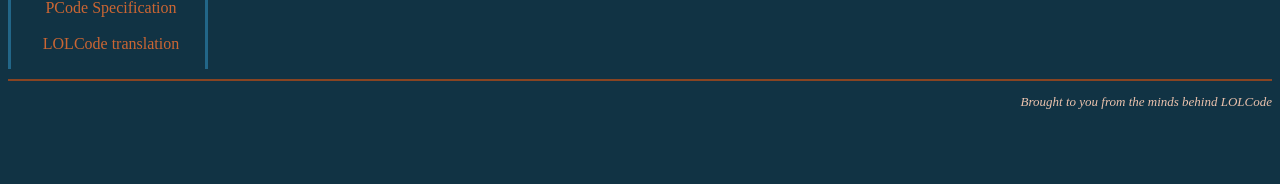
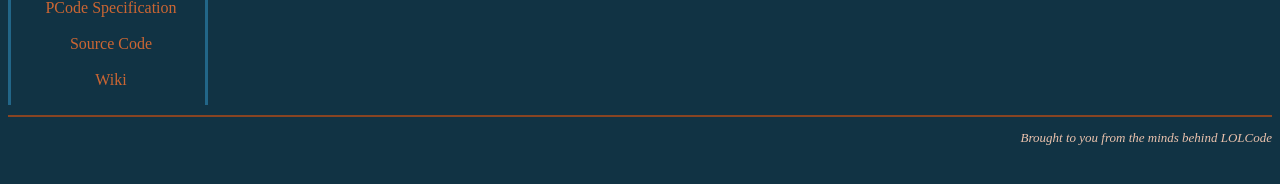
Before and after one commit to jsuereth/protocopter, a plain HTML site: page index.html in a window 1280 px wide. Shown: the part 230-414 px from the top of the page. Drawn offline with Linux system fonts and the light colour scheme.

Commit message:
Fixed up links

```diff
--- a/index.html
+++ b/index.html
@@ -12,8 +12,9 @@
 			<ul>
 				<li><a href="index.html">Home</a></li>
 				<li><a href="http://docs.google.com/Doc?docid=dfqn4jb_6d48f9cfr&hl=en&pli=1">Language Specification</a></li>
-				<li><a href="pcode.html">PCode Specification</a></li>
-				<li><a href="http://lolcode.com">LOLCode translation</a></li>
+				<li><a href="http://wiki.github.com/jsuereth/protocopter/protocopter-p-codes">PCode Specification</a></li>
+				<li><a href="http://github.com/jsuereth/protocopter/tree/master">Source Code</a></li>
+				<li><a href="http://wiki.github.com/jsuereth/protocopter/">Wiki</a></li>
 			</ul>
 		</div>
 		<div class="widgets">
```
